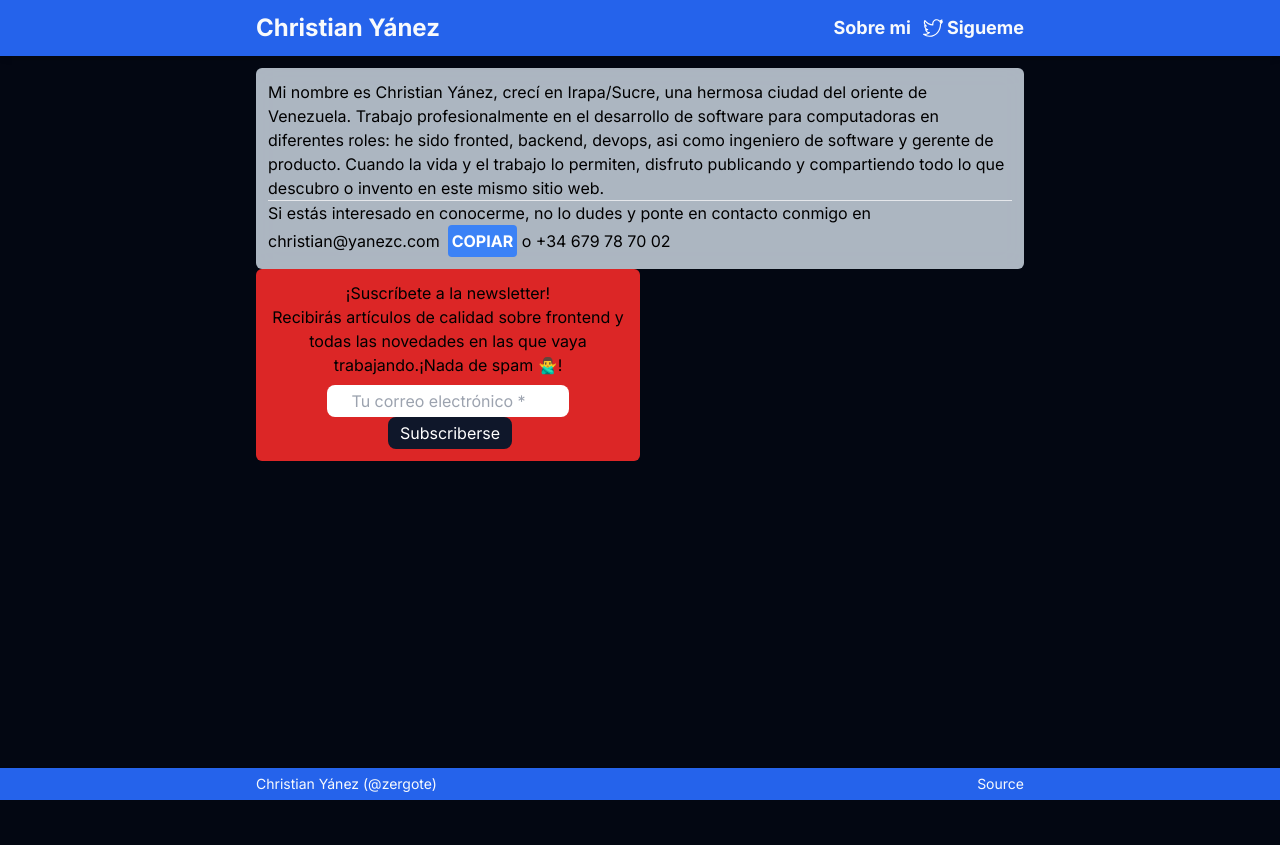
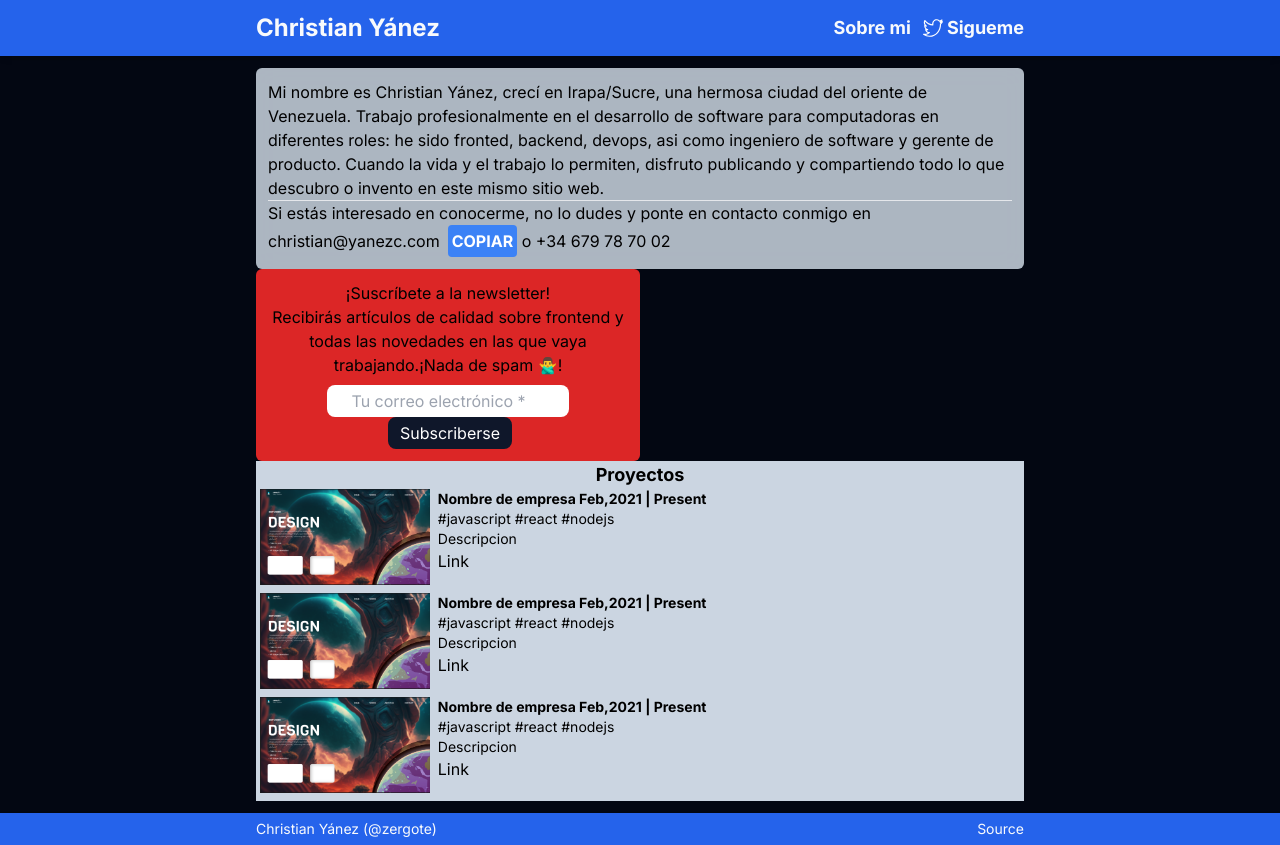
Before and after one commit to zergote/site, a Next.js app: page / in a window 1280 px wide. Before the commit the page ends 800 px from the top, so only its background shows below. Built offline with nearby package versions, Linux system fonts and the light colour scheme.

Commit message:
feat: :sparkles: completed structure ProjectsGallery Components

```diff
--- a/src/app/page.tsx
+++ b/src/app/page.tsx
@@ -1,4 +1,5 @@
 import PersonOverview from "@/components/PersonOverview/PersonOverview";
+import ProjectsGallery from "@/components/ProjectsGallery/ProjectsGallery";
 import SubscripctionBox from "@/components/SubscriptionBox/SubscriptionBox";
 
 export default function Home() {
@@ -8,6 +9,7 @@ export default function Home() {
       <div className="containner ml-4 mr-4 py-3 max-w-screen-sm md:max-w-screen-md lg:max-w-screen-md sm:mx-auto">
         <PersonOverview />
         <SubscripctionBox />
+        <ProjectsGallery />
       </div>
     </div>
   )
--- /dev/null
+++ b/src/components/ProjectsGallery/ProjectsGallery.tsx
@@ -0,0 +1,55 @@
+import ProjectExample from "../../../public/projectExample.png"
+import Image from "next/image"
+
+export default function ProjectsGallery() {
+  return (
+    <div className="bg-slate-300 text-black">
+      <div className=" text-center">
+        <div>
+          <h2 className="font-bold text-lg">Proyectos</h2>
+        </div>
+        <div className="flex ml-1 mr-1 text-start">
+          <Image
+            src={ProjectExample}
+            alt="Projecto de ejemplo"
+            className="w-auto h-24"
+          />
+          <dl className="flex flex-col justify-between ml-2 mb-5">
+            <dt className="text-sm font-bold">Nombre de empresa Feb,2021 | Present</dt>
+            <dt className="text-sm">#javascript #react #nodejs</dt>
+            <dd className="text-sm">Descripcion</dd>
+            <a href="">Link</a>
+          </dl>
+        </div>
+
+        <div className="flex ml-1 mr-1 text-start">
+          <Image
+            src={ProjectExample}
+            alt="Projecto de ejemplo"
+            className="w-auto h-24"
+          />
+          <dl className="flex flex-col justify-between ml-2 mb-5">
+            <dt className="text-sm font-bold">Nombre de empresa Feb,2021 | Present</dt>
+            <dt className="text-sm">#javascript #react #nodejs</dt>
+            <dd className="text-sm">Descripcion</dd>
+            <a href="">Link</a>
+          </dl>
+        </div>
+
+        <div className="flex ml-1 mr-1 text-start">
+          <Image
+            src={ProjectExample}
+            alt="Projecto de ejemplo"
+            className="w-auto h-24"
+          />
+          <dl className="flex flex-col justify-between ml-2 mb-5">
+            <dt className="text-sm font-bold">Nombre de empresa Feb,2021 | Present</dt>
+            <dt className="text-sm">#javascript #react #nodejs</dt>
+            <dd className="text-sm">Descripcion</dd>
+            <a href="">Link</a>
+          </dl>
+        </div>
+      </div>
+    </div>
+  )
+}
```
Also changed, not shown: public/projectExample.png (added).
